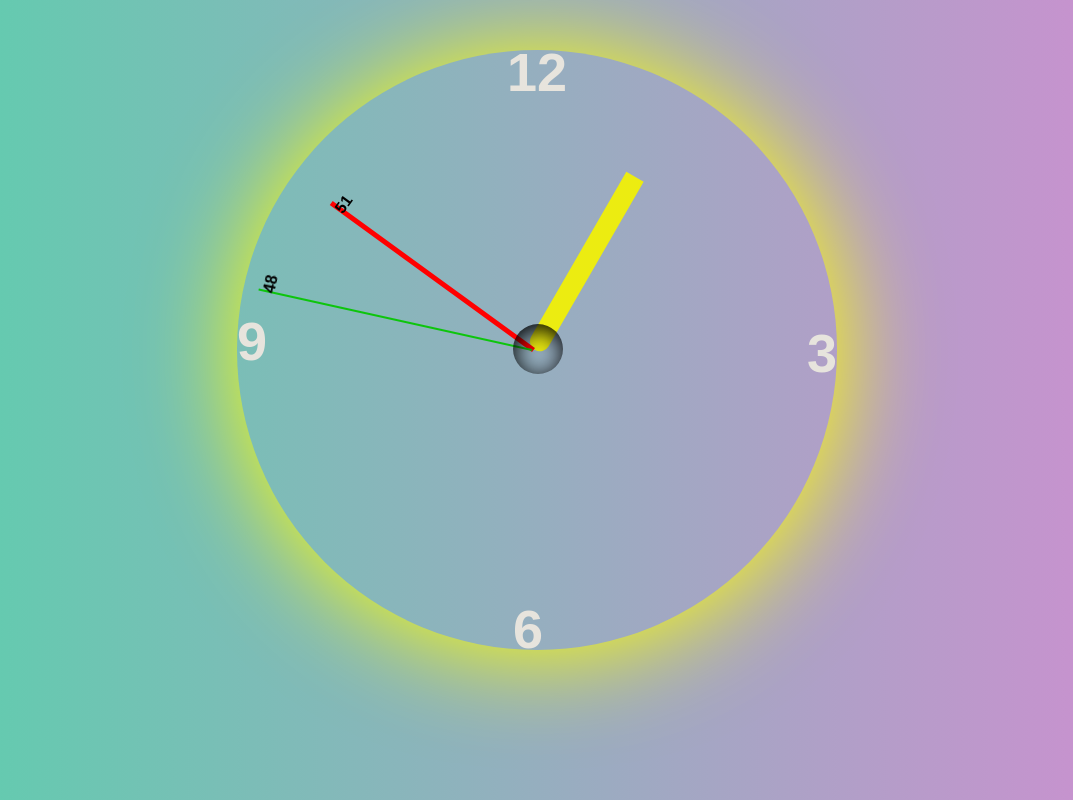
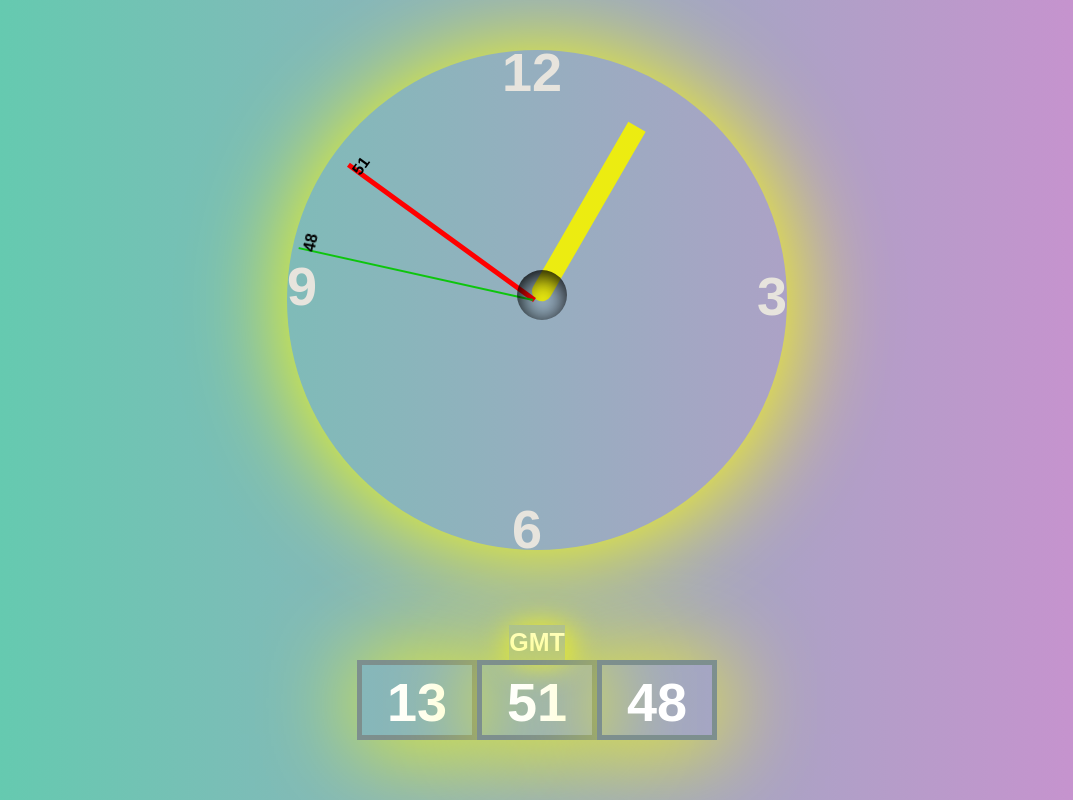
Before and after one commit to joni475/Clock, a plain HTML site: page index.html in a window 1280 px wide. Shown: the whole page, without its empty margins (103-1176 px from the left). Drawn offline with Linux system fonts and the light colour scheme.

Commit message:
minor change

```diff
--- a/index.html
+++ b/index.html
@@ -6,10 +6,9 @@
     <meta name="viewport" content="width=device-width, initial-scale=1.0">
     <title>Clock</title>
     <link rel="stylesheet" href="styles.css">
-    <script src="index.js" defer></script>
+    <script src="index.js"defer></script>
 </head>
 <body>
-
     <div class="clock">
         <div class="dot"></div>
         <div class="hour"></div>
@@ -20,5 +19,11 @@
         <div class="three">6</div>
         <div class="four">9</div>
     </div>
+     <div class="gmt"><p>GMT</p></div>
+    <div class="digital">
+       <div class="hr"></div>
+       <div class="min"></div>
+       <div class="sec"></div>
+    </div>
 </body>
 </html>
--- a/index.js
+++ b/index.js
@@ -1,6 +1,9 @@
 let hour = document.querySelector(".hour");
 let minute = document.querySelector(".minute");
 let second = document.querySelector(".second");
+let hrDiv =  document.querySelector(".hr");
+let minDiv = document.querySelector(".min");
+let secDiv = document.querySelector(".sec")
 
  function clock(){
    let dates = new Date();
@@ -28,6 +31,10 @@ let second = document.querySelector(".second");
 
  second.textContent = `${sec}`;
  minute.textContent = `${min}`;
+
+ hrDiv.textContent = `${hr}`;
+ minDiv.textContent = `${min}`;
+ secDiv.textContent = `${sec}`;
  }
 
 setInterval(clock, 1000);
--- a/styles.css
+++ b/styles.css
@@ -7,11 +7,11 @@ body{
     font-family: Arial, Helvetica, sans-serif;
     line-height: 1.4;
     font-weight: bold;
-    background: linear-gradient(to right,rgb(92, 207, 173), rgb(207, 142, 209))
+    background: linear-gradient(to right,rgb(92, 207, 173), rgb(207, 142, 209));
 }
 .clock{
-    width: 600px;
-    height: 600px;
+    width: 500px;
+    height: 500px;
     margin: 50px auto;
     border-radius: 50%;
     position: relative;
@@ -21,16 +21,16 @@ body{
 .hour{
     width: 20px;
     height:200px;
+    left: 48%;
+    bottom: 50%;
     background-color: rgb(236, 236, 17);
     margin: auto;
     position: absolute;
     border-bottom-left-radius: 15px;
     border-bottom-right-radius: 15px;
-    left: 48%;
-    bottom: 50%;
 }
 .minute {
-    height: 250px;
+    height: 230px;
     width: 5px;
     background-color: red;
     position: absolute;
@@ -41,12 +41,11 @@ body{
 }
 .second {
     width: 2px;
-    height: 280px;
+    height: 240px;
     background-color: rgb(13, 197, 13);
     position: absolute;
     left: 49%;
     bottom: 50%;
-
 }
 .dot {
     height: 50px;
@@ -93,3 +92,33 @@ body{
     color: rgb(231, 228, 221);
     position: absolute;
 }
+.gmt{
+    display: flex;
+    justify-content: center;
+}
+.gmt p{
+    font-weight: bold;
+    color: #fff;
+    font-size: 25px;
+    margin-bottom: 0;
+    box-shadow: 3px 3px 33px rgb(253, 253, 16);
+}
+
+.digital {
+    display: flex;
+    justify-content: center;
+    align-items: center;
+    margin: 0;
+    padding: 0;
+    color: #fff;
+}
+.hr,
+.min,
+.sec {
+    width: 120px;
+    height: 80px;
+    border: 5px solid rgb(125, 143, 142);
+    font-size: 54px;
+    text-align: center;
+    box-shadow: 3px 3px 100px yellow;
+}
```
